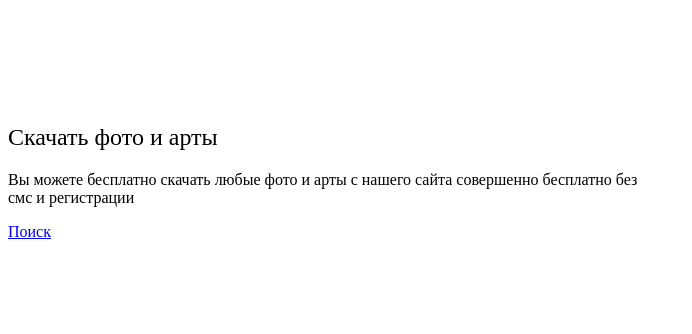
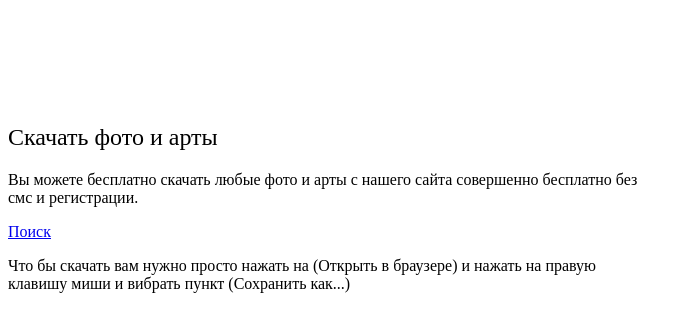
Before and after one commit to gallarywithpic/Gallary, a Django app: template download/templates/download/index.html in a window 1280 px wide. Shown: the top 334 px of the page, without its empty margins (0-692 px from the left). Run offline with Django 3.2, Linux system fonts and the light colour scheme; the template is opened without the code that fills it, so the values that code supplies are empty; some libraries are stand-ins or nearby versions.

Commit message:
fix some text

```diff
--- a/download/templates/download/index.html
+++ b/download/templates/download/index.html
@@ -54,9 +54,11 @@
   <section class="jumbotron text-center">
     <div class="container">
       <h1>Скачать фото и арты</h1>
-      <p class="lead text-muted">Вы можете бесплатно скачать любые фото и арты с нашего сайта совершенно бесплатно без смс и регистрации</p>
+      <p class="lead text-muted">Вы можете бесплатно скачать любые фото и арты с нашего сайта совершенно бесплатно без смс и регистрации. </p>
       <p>
         <a href="#" class="btn btn-secondary my-2">Поиск</a>
+        <p class="lead text-muted"> Что бы скачать вам нужно просто нажать на (Открыть в браузере) и нажать на правую клавишу миши и вибрать пункт (Сохранить как...)</p>
+      <p>
       </p>
     </div>
   </section>
```
